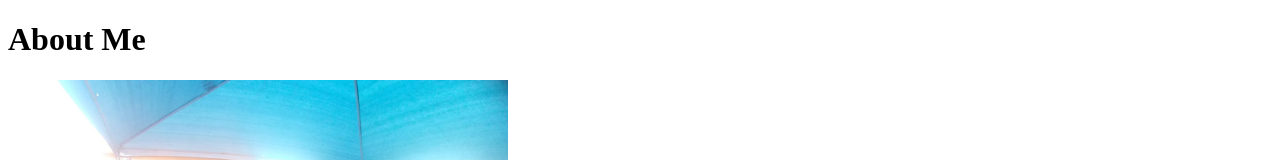
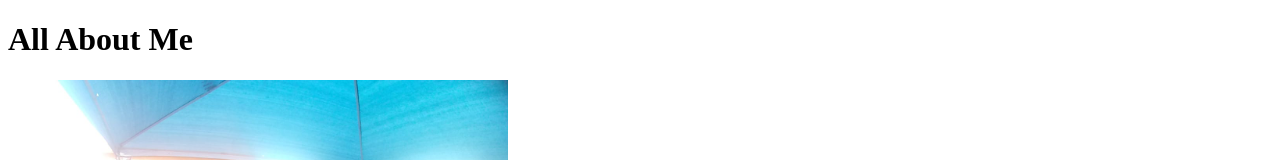
Before and after one commit to exequieldevcor/wwd130, a plain HTML site: page aboutme/index.html in a window 1280 px wide. Shown: the top 160 px of the page. Drawn offline with Linux system fonts and the light colour scheme.

Commit message:
added change

```diff
--- a/aboutme/index.html
+++ b/aboutme/index.html
@@ -6,7 +6,7 @@
     </head>
 
     <body>
-        <h1>About Me</h1>
+        <h1>All About Me</h1>
         <img alt="family" src="images/my_family.jpeg" width="500" length="800">
         <h2>Roberto Exequiel Corvalan</h2>
         <p>Hi everybody, my name is Roberto Corvalan, I am from Santiago del Estero in the north of Argentina and now I live in Trelew, Chubut in the south of Argentina
```
